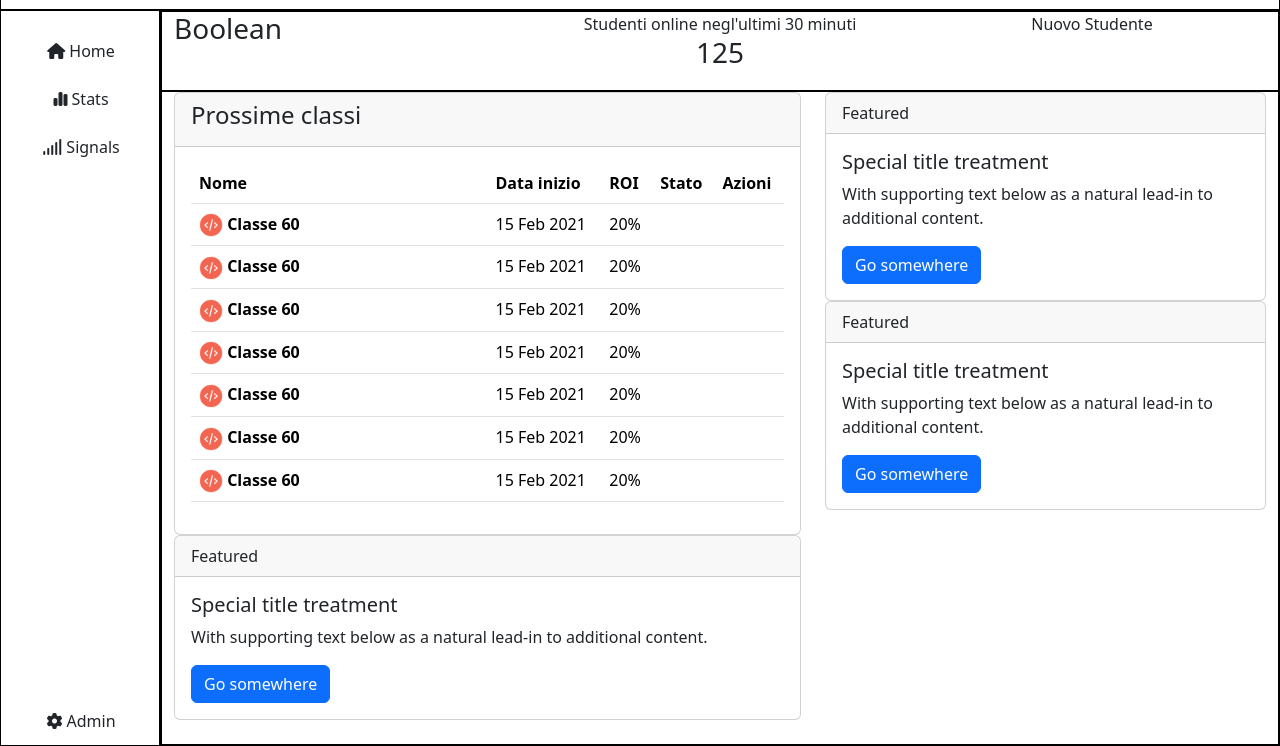
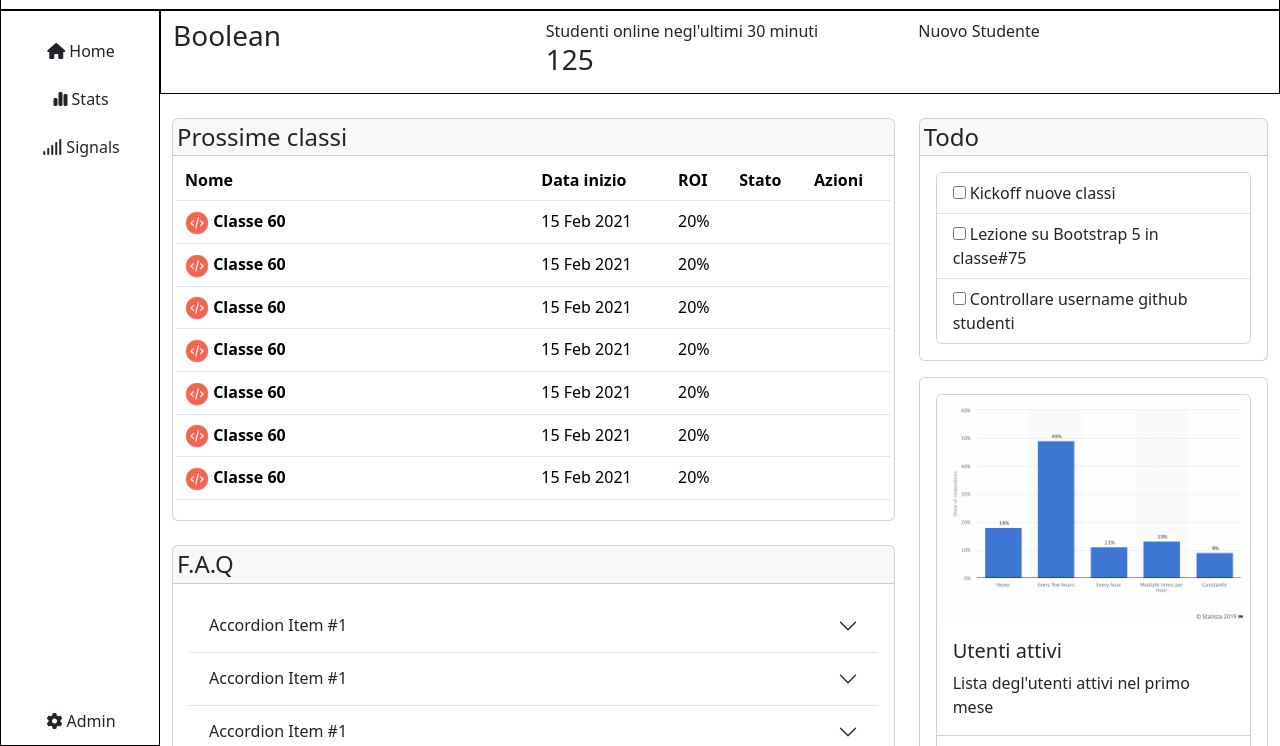
Before and after one commit to MatteoZattini/html-css-bootstrap-dashboard, a plain HTML site: page index.html in a window 1280 px wide. Shown: the part 54-800 px from the top of the page. Drawn offline with nearby package versions, Linux system fonts and the light colour scheme.

Commit message:
added card content

```diff
--- a/index.html
+++ b/index.html
@@ -1,13 +1,17 @@
 <!DOCTYPE html>
 <html lang="en">
+
 <head>
     <meta charset="UTF-8">
     <meta name="viewport" content="width=device-width, initial-scale=1.0">
-    <link rel="stylesheet" href="https://cdnjs.cloudflare.com/ajax/libs/bootstrap/5.3.3/css/bootstrap.min.css" integrity="sha512-jnSuA4Ss2PkkikSOLtYs8BlYIeeIK1h99ty4YfvRPAlzr377vr3CXDb7sb7eEEBYjDtcYj+AjBH3FLv5uSJuXg==" crossorigin="anonymous" referrerpolicy="no-referrer" />
+    <link rel="stylesheet" href="https://cdnjs.cloudflare.com/ajax/libs/bootstrap/5.3.3/css/bootstrap.min.css"
+        integrity="sha512-jnSuA4Ss2PkkikSOLtYs8BlYIeeIK1h99ty4YfvRPAlzr377vr3CXDb7sb7eEEBYjDtcYj+AjBH3FLv5uSJuXg=="
+        crossorigin="anonymous" referrerpolicy="no-referrer" />
     <link rel="stylesheet" href="https://cdnjs.cloudflare.com/ajax/libs/font-awesome/6.5.2/css/all.min.css">
     <link rel="stylesheet" href="style.css">
     <title>Dashboard</title>
 </head>
+
 <body>
     <!-- header -->
     <header>
@@ -20,8 +24,9 @@
                     </div>
                     <div class="nav-item w-50 mx-3">
                         <form class="d-flex" role="search">
-                            <input class="form-control mybg-gray" type="search" placeholder="Search" aria-label="Search">
-                          </form>
+                            <input class="form-control mybg-gray" type="search" placeholder="Search"
+                                aria-label="Search">
+                        </form>
                     </div>
 
                     <div class="nav-item">
@@ -71,14 +76,14 @@
             <div class="mycontainermainsmall">
                 <div class="container-fluid">
                     <div class="row">
-                        <div class="col-4">
+                        <div class="col-12 col-sm-4 my-2">
                             <h3>Boolean</h3>
                         </div>
-                        <div class="col-4 d-flex justify-content-center flex-column text-center">
+                        <div class="col-12 col-sm-4 my-2 d-flex flex-column">
                             <span>Studenti online negl'ultimi 30 minuti</span>
                             <h3>125</h3>
                         </div>
-                        <div class="col-4 d-flex justify-content-center">
+                        <div class="col-12 col-sm-4 my-2 d-flex">
                             <span>Nuovo Studente</span>
                         </div>
                     </div>
@@ -87,12 +92,12 @@
             <div class="mycontainermainbig">
                 <div class="container-fluid">
                     <div class="row">
-                        <div class="col-7">
-                            <div class="card">
-                                <div class="card-header">
-                                    <h4>Prossime classi</h4>
+                        <div class="col-lg-8 col-md-12">
+                            <div class="card mt-4">
+                                <div class="card-header p-0">
+                                    <h4 class="m-1">Prossime classi</h4>
                                 </div>
-                                <div class="card-body">
+                                <div class="card-body p-1">
                                     <table class="table">
                                         <thead>
                                             <tr>
@@ -105,49 +110,56 @@
                                         </thead>
                                         <tbody>
                                             <tr>
-                                                <th scope="row"><img class="myclassicon" src="./img/class-avatar.png" alt=""> Classe 60</th>
+                                                <th scope="row"><img class="myclassicon" src="./img/class-avatar.png"
+                                                        alt=""> Classe 60</th>
                                                 <td>15 Feb 2021</td>
                                                 <td>20%</td>
                                                 <td></td>
                                                 <td></td>
                                             </tr>
                                             <tr>
-                                                <th scope="row"><img class="myclassicon" src="./img/class-avatar.png" alt=""> Classe 60</th>
+                                                <th scope="row"><img class="myclassicon" src="./img/class-avatar.png"
+                                                        alt=""> Classe 60</th>
                                                 <td>15 Feb 2021</td>
                                                 <td>20%</td>
                                                 <td></td>
                                                 <td></td>
                                             </tr>
                                             <tr>
-                                                <th scope="row"><img class="myclassicon" src="./img/class-avatar.png" alt=""> Classe 60</th>
+                                                <th scope="row"><img class="myclassicon" src="./img/class-avatar.png"
+                                                        alt=""> Classe 60</th>
                                                 <td>15 Feb 2021</td>
                                                 <td>20%</td>
                                                 <td></td>
                                                 <td></td>
                                             </tr>
                                             <tr>
-                                                <th scope="row"><img class="myclassicon" src="./img/class-avatar.png" alt=""> Classe 60</th>
+                                                <th scope="row"><img class="myclassicon" src="./img/class-avatar.png"
+                                                        alt=""> Classe 60</th>
                                                 <td>15 Feb 2021</td>
                                                 <td>20%</td>
                                                 <td></td>
                                                 <td></td>
                                             </tr>
                                             <tr>
-                                                <th scope="row"><img class="myclassicon" src="./img/class-avatar.png" alt=""> Classe 60</th>
+                                                <th scope="row"><img class="myclassicon" src="./img/class-avatar.png"
+                                                        alt=""> Classe 60</th>
                                                 <td>15 Feb 2021</td>
                                                 <td>20%</td>
                                                 <td></td>
                                                 <td></td>
                                             </tr>
                                             <tr>
-                                                <th scope="row"><img class="myclassicon" src="./img/class-avatar.png" alt=""> Classe 60</th>
+                                                <th scope="row"><img class="myclassicon" src="./img/class-avatar.png"
+                                                        alt=""> Classe 60</th>
                                                 <td>15 Feb 2021</td>
                                                 <td>20%</td>
                                                 <td></td>
                                                 <td></td>
                                             </tr>
                                             <tr>
-                                                <th scope="row"><img class="myclassicon" src="./img/class-avatar.png" alt=""> Classe 60</th>
+                                                <th scope="row"><img class="myclassicon" src="./img/class-avatar.png"
+                                                        alt=""> Classe 60</th>
                                                 <td>15 Feb 2021</td>
                                                 <td>20%</td>
                                                 <td></td>
@@ -157,36 +169,79 @@
                                     </table>
                                 </div>
                             </div>
-                            <div class="card">
-                                <div class="card-header">
-                                  Featured
+                            <div class="card mt-4">
+                                <div class="card-header p-0">
+                                    <h4 class="m-1">F.A.Q</h4>
                                 </div>
                                 <div class="card-body">
-                                  <h5 class="card-title">Special title treatment</h5>
-                                  <p class="card-text">With supporting text below as a natural lead-in to additional content.</p>
-                                  <a href="#" class="btn btn-primary">Go somewhere</a>
+                                    <div class="accordion accordion-flush" id="accordionExample">
+                                        <div class="accordion-item">
+                                            <h4 class="accordion-header">
+                                                <button class="accordion-button collapsed" type="button" data-bs-toggle="collapse" data-bs-target="#flush-collapseOne" aria-expanded="false" aria-controls="flush-collapseOne">
+                                                    Accordion Item #1
+                                                </button>
+                                            </h4>
+                                            <div id="flush-collapseOne" class="accordion-collapse collapse" data-bs-parent="#accordionExample">
+                                                <div class="accordion-body">ciao</div>
+                                            </div>
+                                        </div>
+                                        <div class="accordion-item">
+                                            <h4 class="accordion-header">
+                                                <button class="accordion-button collapsed" type="button" data-bs-toggle="collapse" data-bs-target="#flush-collapseTwo" aria-expanded="false" aria-controls="flush-collapseOne">
+                                                    Accordion Item #1
+                                                </button>
+                                            </h4>
+                                            <div id="flush-collapseTwo" class="accordion-collapse collapse" data-bs-parent="#accordionExample">
+                                                <div class="accordion-body">ciao</div>
+                                            </div>
+                                        </div>
+                                        <div class="accordion-item">
+                                            <h4 class="accordion-header">
+                                                <button class="accordion-button collapsed" type="button" data-bs-toggle="collapse" data-bs-target="#flush-collapseThree" aria-expanded="false" aria-controls="flush-collapseOne">
+                                                    Accordion Item #1
+                                                </button>
+                                            </h4>
+                                            <div id="flush-collapseThree" class="accordion-collapse collapse" data-bs-parent="#accordionExample">
+                                                <div class="accordion-body">ciao</div>
+                                            </div>
+                                        </div>
+                                    </div>
                                 </div>
                             </div>
                         </div>
-                        <div class="col-5">
-                            <div class="card">
-                                <div class="card-header">
-                                  Featured
+                        <div class="col-lg-4 col-md-12">
+                            <div class="card mt-4">
+                                <div class="card-header p-0">
+                                    <!-- ricordati dei margini dell' h4 -->
+                                    <h4 class="m-1">Todo</h4>
                                 </div>
                                 <div class="card-body">
-                                  <h5 class="card-title">Special title treatment</h5>
-                                  <p class="card-text">With supporting text below as a natural lead-in to additional content.</p>
-                                  <a href="#" class="btn btn-primary">Go somewhere</a>
+                                    <div class="card">
+                                        <ul class="list-group list-group-flush">
+                                          <li class="list-group-item"><input type="checkbox"> Kickoff nuove classi</li>
+                                          <li class="list-group-item"><input type="checkbox"> Lezione su Bootstrap 5 in classe#75</li>
+                                          <li class="list-group-item"><input type="checkbox"> Controllare username github studenti</li>
+                                        </ul>
+                                    </div>
                                 </div>
                             </div>
-                            <div class="card">
-                                <div class="card-header">
-                                  Featured
-                                </div>
+                            <div class="card mt-3">
                                 <div class="card-body">
-                                  <h5 class="card-title">Special title treatment</h5>
-                                  <p class="card-text">With supporting text below as a natural lead-in to additional content.</p>
-                                  <a href="#" class="btn btn-primary">Go somewhere</a>
+                                    <div class="card">
+                                        <img src="./img/stats.jpeg" class="card-img-top" alt="">
+                                        <div class="card-body">
+                                          <h5 class="card-title">Utenti attivi</h5>
+                                          <p class="card-text">Lista degl'utenti attivi nel primo mese</p>
+                                        </div>
+                                        <ul class="list-group list-group-flush">
+                                          <li class="list-group-item">Gennaio: 1200</li>
+                                          <li class="list-group-item">Febbraio: 800</li>
+                                          <li class="list-group-item">Marzo: 1500</li>
+                                        </ul>
+                                        <div class="card-body">
+                                          <a href="#" class="card-link">Visualizza report approfondito</a>
+                                        </div>
+                                    </div>
                                 </div>
                             </div>
                         </div>
@@ -195,6 +250,8 @@
             </div>
         </div>
     </main>
-    <script type="text/javascript" src="https://cdnjs.cloudflare.com/ajax/libs/bootstrap/5.3.3/js/bootstrap.bundle.min.js"></script>
+    <script type="text/javascript"
+        src="https://cdnjs.cloudflare.com/ajax/libs/bootstrap/5.3.3/js/bootstrap.bundle.min.js"></script>
 </body>
+
 </html>
--- a/style.css
+++ b/style.css
@@ -43,7 +43,8 @@
 .mycontainermain{
     width: calc(100% - 10rem);
     height: calc(100vh - 4rem);
-    border: 1px solid black;
+    /* border: 1px solid black; */
+    overflow: auto;
 }
 
 .mysideicons{
@@ -57,14 +58,15 @@
 
 .mycontainermainsmall{
     width: 100%;
-    height: 5rem;
+    /* height: 5rem; */
     border: 1px solid black;
 }
 
 .mycontainermainbig{
     width: 100%;
-    height: calc(100% - 5rem);
-    border: 1px solid black;
+    /* height: 100%; */
+    /* height: calc(100% - 5rem); */
+    /* border: 1px solid black; */
 }
 
 .myclassicon{
@@ -96,3 +98,7 @@
         margin: 0 0.5rem;
     }
 }
+
+@media screen and (max-width: 576px) {
+
+}
```
